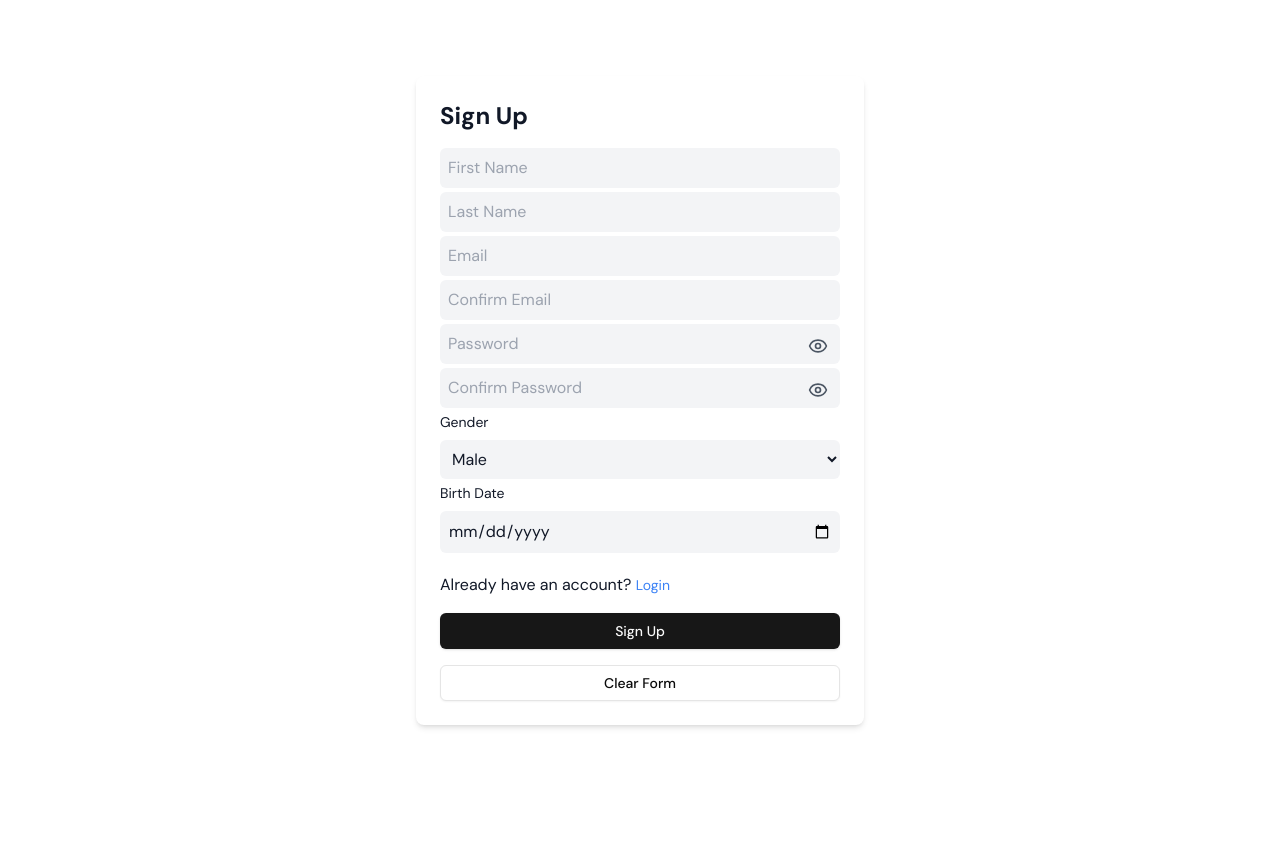
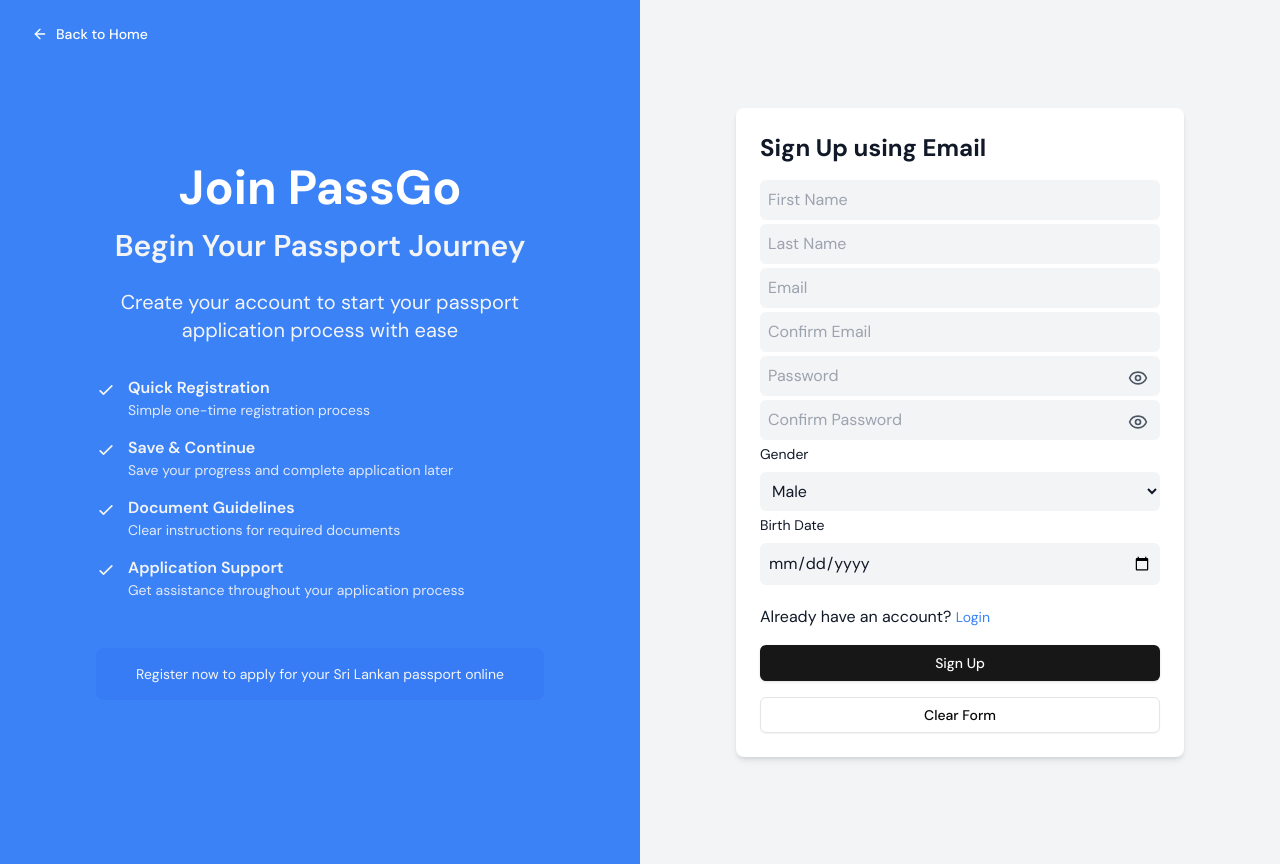
Before and after one commit to RusithTharindu/passgo-fe, a Next.js app: page /signup in a window 1280 px wide. Before the commit the page ends 800 px from the top, so only its background shows below. Built offline with nearby package versions, Linux system fonts and the light colour scheme.

Commit message:
refactor: Sign up and Login pages Refactored

```diff
--- a/src/app/login/page.tsx
+++ b/src/app/login/page.tsx
@@ -1,12 +1,106 @@
-import LoginForm from '@/components/molecules/LoginFrom/LoginForm';
-import React from 'react';
+'use client';
+import LoginForm from '@/components/molecules/LoginForm/LoginForm';
+import { colors } from '@/common/config/colors';
+import { Button } from '@/components/ui/button';
+import { ArrowLeft } from 'lucide-react';
+import { useRouter } from 'next/navigation';
 
-const Login = () => {
+export default function LoginPage() {
+  const router = useRouter();
+
   return (
-    <>
-      <LoginForm />
-    </>
+    <div
+      className='min-h-screen w-full flex flex-col md:flex-row relative'
+      style={{ background: colors.background.secondary }}
+    >
+      {/* Back to Home Button - Absolute positioned */}
+      <Button
+        variant='ghost'
+        className='absolute top-4 left-4 flex items-center gap-2 text-white'
+        onClick={() => router.push('/')}
+      >
+        <ArrowLeft size={20} />
+        Back to Home
+      </Button>
+
+      {/* Left Section - Brand/Welcome */}
+      <div
+        className='w-full hidden md:w-1/2 p-8 md:flex flex-col justify-center items-center rounded-r-2xl'
+        style={{ background: colors.primary.main }}
+      >
+        <div className='max-w-md text-center'>
+          <h1
+            className='text-4xl md:text-5xl font-bold mb-4'
+            style={{ color: colors.background.primary }}
+          >
+            Welcome to PassGo
+          </h1>
+          <h2
+            className='text-2xl md:text-3xl font-semibold mb-6'
+            style={{ color: colors.background.secondary }}
+          >
+            Sri Lankan Passport Services
+          </h2>
+          <p className='text-lg md:text-xl mb-8' style={{ color: colors.background.secondary }}>
+            Your simplified gateway to passport application processing and validation
+          </p>
+
+          {/* Key Features List */}
+          <div className='mt-8 space-y-4 text-left'>
+            {[
+              {
+                title: 'Easy Application Process',
+                desc: 'Submit and track your passport application online',
+              },
+              {
+                title: 'Document Validation',
+                desc: 'Instant verification of your application documents',
+              },
+              {
+                title: 'Application Status',
+                desc: 'Real-time updates on your passport application',
+              },
+              {
+                title: 'Secure Processing',
+                desc: 'Government-approved secure application handling',
+              },
+            ].map((feature, index) => (
+              <div
+                key={index}
+                className='flex items-start space-x-3 mb-4'
+                style={{ color: colors.background.secondary }}
+              >
+                <div className='flex-shrink-0 mt-1'>
+                  <svg className='h-5 w-5' fill='none' viewBox='0 0 24 24' stroke='currentColor'>
+                    <path
+                      strokeLinecap='round'
+                      strokeLinejoin='round'
+                      strokeWidth={2}
+                      d='M5 13l4 4L19 7'
+                    />
+                  </svg>
+                </div>
+                <div>
+                  <h3 className='font-semibold'>{feature.title}</h3>
+                  <p className='text-sm opacity-90'>{feature.desc}</p>
+                </div>
+              </div>
+            ))}
+          </div>
+          <div className='mt-12 p-4 rounded-lg' style={{ background: `${colors.primary.dark}30` }}>
+            <p className='text-sm' style={{ color: colors.background.secondary }}>
+              Online platform for Sri Lankan passport applications
+            </p>
+          </div>
+        </div>
+      </div>
+
+      {/* Right Section - Login Form */}
+      <div className='w-full md:w-1/2 md:p-8 flex justify-center items-center bg-white md:bg-transparent'>
+        <div className='w-full'>
+          <LoginForm />
+        </div>
+      </div>
+    </div>
   );
-};
-
-export default Login;
+}
--- a/src/app/signup/page.tsx
+++ b/src/app/signup/page.tsx
@@ -1,11 +1,108 @@
+'use client';
 import SignUpForm from '@/components/molecules/SignUpForm/SignUpForm';
+import { colors } from '@/common/config/colors';
+import { Button } from '@/components/ui/button';
+import { ArrowLeft } from 'lucide-react';
+import { useRouter } from 'next/navigation';
 
-const SignUp = () => {
+export default function SignUpPage() {
+  const router = useRouter();
+
   return (
-    <>
-      <SignUpForm />
-    </>
+    <div
+      className='min-h-screen w-full flex flex-col md:flex-row relative'
+      style={{ background: colors.background.secondary }}
+    >
+      {/* Back to Home Button - Absolute positioned */}
+      <Button
+        variant='ghost'
+        className='absolute top-4 left-4 flex items-center gap-2 text-white'
+        onClick={() => router.push('/')}
+      >
+        <ArrowLeft size={20} />
+        Back to Home
+      </Button>
+
+      {/* Left Section - Brand/Welcome */}
+      <div
+        className='w-full hidden md:w-1/2 p-8 md:flex flex-col justify-center items-center'
+        style={{ background: colors.primary.main }}
+      >
+        <div className='max-w-md text-center'>
+          <h1
+            className='text-4xl md:text-5xl font-bold mb-4'
+            style={{ color: colors.background.primary }}
+          >
+            Join PassGo
+          </h1>
+          <h2
+            className='text-2xl md:text-3xl font-semibold mb-6'
+            style={{ color: colors.background.secondary }}
+          >
+            Begin Your Passport Journey
+          </h2>
+          <p className='text-lg md:text-xl mb-8' style={{ color: colors.background.secondary }}>
+            Create your account to start your passport application process with ease
+          </p>
+
+          {/* Key Benefits List */}
+          <div className='mt-8 space-y-4 text-left'>
+            {[
+              {
+                title: 'Quick Registration',
+                desc: 'Simple one-time registration process',
+              },
+              {
+                title: 'Save & Continue',
+                desc: 'Save your progress and complete application later',
+              },
+              {
+                title: 'Document Guidelines',
+                desc: 'Clear instructions for required documents',
+              },
+              {
+                title: 'Application Support',
+                desc: 'Get assistance throughout your application process',
+              },
+            ].map((feature, index) => (
+              <div
+                key={index}
+                className='flex items-start space-x-3 mb-4'
+                style={{ color: colors.background.secondary }}
+              >
+                <div className='flex-shrink-0 mt-1'>
+                  <svg className='h-5 w-5' fill='none' viewBox='0 0 24 24' stroke='currentColor'>
+                    <path
+                      strokeLinecap='round'
+                      strokeLinejoin='round'
+                      strokeWidth={2}
+                      d='M5 13l4 4L19 7'
+                    />
+                  </svg>
+                </div>
+                <div>
+                  <h3 className='font-semibold'>{feature.title}</h3>
+                  <p className='text-sm opacity-90'>{feature.desc}</p>
+                </div>
+              </div>
+            ))}
+          </div>
+
+          {/* Information Badge */}
+          <div className='mt-12 p-4 rounded-lg' style={{ background: `${colors.primary.dark}30` }}>
+            <p className='text-sm' style={{ color: colors.background.secondary }}>
+              Register now to apply for your Sri Lankan passport online
+            </p>
+          </div>
+        </div>
+      </div>
+
+      {/* Right Section - Sign Up Form */}
+      <div className='w-full md:w-1/2 md:p-8 flex justify-center items-center bg-white md:bg-transparent'>
+        <div className='w-full'>
+          <SignUpForm />
+        </div>
+      </div>
+    </div>
   );
-};
-
-export default SignUp;
+}
--- /dev/null
+++ b/src/common/config/colors.ts
@@ -0,0 +1,32 @@
+export const colors = {
+  // Primary colors
+  primary: {
+    main: '#3B82F6', // Blue-500 - Main brand color
+    light: '#60A5FA', // Blue-400 - Lighter shade
+    dark: '#2563EB', // Blue-600 - Darker shade
+  },
+  // Secondary colors
+  secondary: {
+    main: '#6B7280', // Gray-500
+    light: '#9CA3AF', // Gray-400
+    dark: '#4B5563', // Gray-600
+  },
+  // Background colors
+  background: {
+    primary: '#FFFFFF', // White
+    secondary: '#F3F4F6', // Gray-100
+    tertiary: '#E5E7EB', // Gray-200
+  },
+  // Text colors
+  text: {
+    primary: '#111827', // Gray-900
+    secondary: '#374151', // Gray-700
+    tertiary: '#6B7280', // Gray-500
+  },
+  // Accent colors
+  accent: {
+    success: '#10B981', // Green-500
+    error: '#EF4444', // Red-500
+    warning: '#F59E0B', // Amber-500
+  },
+};
--- a/src/components/molecules/LoginFrom/LoginForm.tsx
+++ b/src/components/molecules/LoginForm/LoginForm.tsx
@@ -16,7 +16,7 @@
 // Type for our form values
 type LoginFormValues = z.infer<typeof loginSchema>;
 
-const Form = () => {
+const LoginForm = () => {
   // Add state for password visibility
   const [showPassword, setShowPassword] = useState(false);
 
@@ -37,13 +37,12 @@
 
   const onSubmit = (data: LoginFormValues) => {
     console.log(data);
-    // Handle form submission (API call, etc.)
   };
 
   return (
-    <div className='flex flex-col items-center justify-center h-screen'>
+    <div className='w-full max-h-screen flex flex-col items-center justify-center h-screen bg-[#3B82F6] md:bg-transparent'>
       <div className='w-full max-w-md bg-white rounded-lg shadow-md p-6'>
-        <h2 className='text-2xl font-bold text-gray-900 mb-4'>Login</h2>
+        <h2 className='text-2xl font-bold text-gray-900 mb-4'>Login with your PassGo Account</h2>
         <form className='flex flex-col' onSubmit={handleSubmit(onSubmit)}>
           <input
             type='email'
@@ -111,4 +110,4 @@
   );
 };
 
-export default Form;
+export default LoginForm;
--- a/src/components/molecules/SignUpForm/SignUpForm.tsx
+++ b/src/components/molecules/SignUpForm/SignUpForm.tsx
@@ -98,9 +98,9 @@
   };
 
   return (
-    <div className='flex flex-col items-center justify-center h-screen'>
+    <div className='flex flex-col items-center justify-center h-screen bg-[#3B82F6] md:bg-transparent'>
       <div className='w-full max-w-md bg-white rounded-lg shadow-md p-6'>
-        <h2 className='text-2xl font-bold text-gray-900 mb-4'>Sign Up</h2>
+        <h2 className='text-2xl font-bold text-gray-900 mb-4'>Sign Up using Email</h2>
         <form className='flex flex-col' onSubmit={handleSubmit(onSubmit)}>
           <input
             placeholder='First Name'
```
